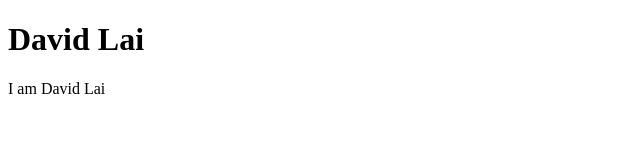
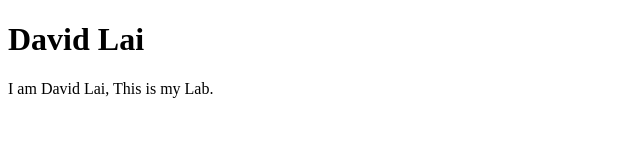
Before and after one commit to Slope881213/Profolio, a plain HTML site: page index.html in a window 1280 px wide. Shown: the whole page, without its empty margins (0-640 px from the left). Drawn offline with Linux system fonts and the light colour scheme.

```diff
--- a/index.html
+++ b/index.html
@@ -7,7 +7,7 @@
 </head>
 
 <h1>David Lai</h1>
-<p>I am David Lai</p>
+<p>I am David Lai, This is my Lab.</p>
 
 <body>
 
```
